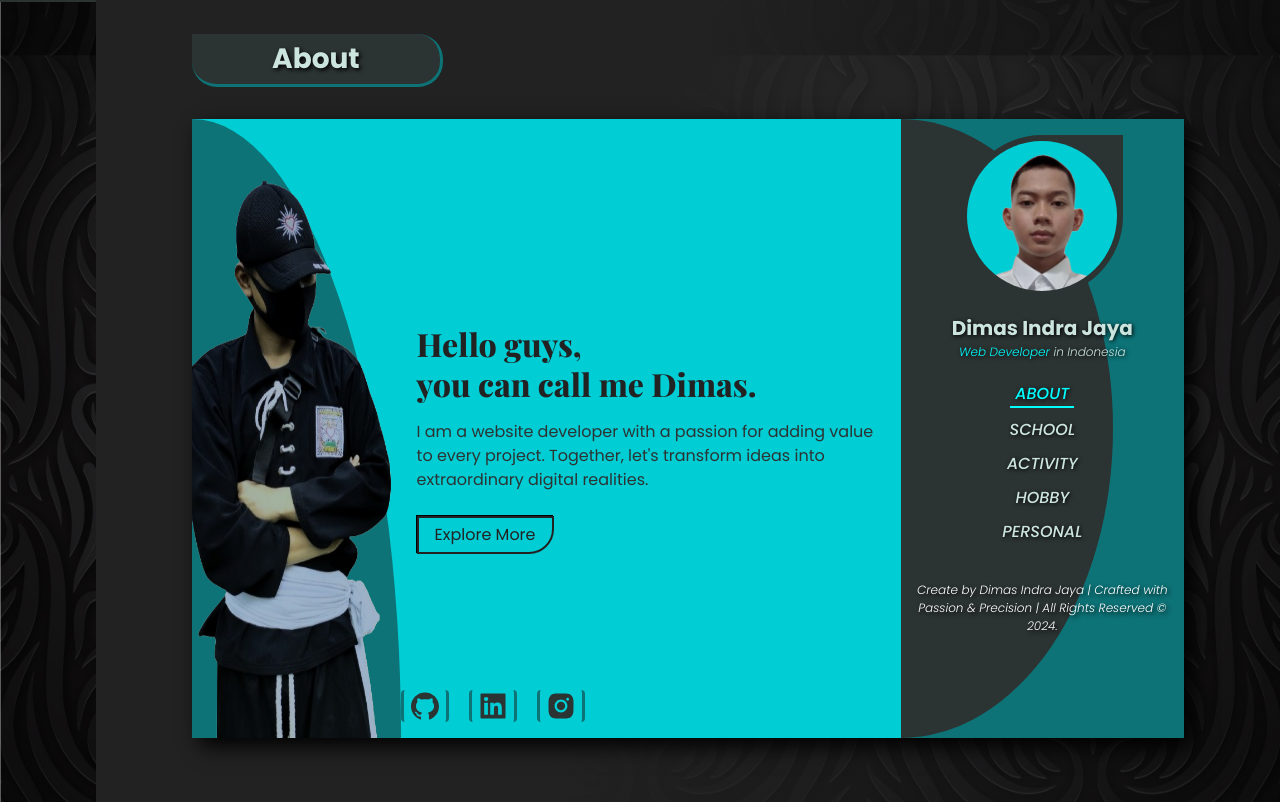
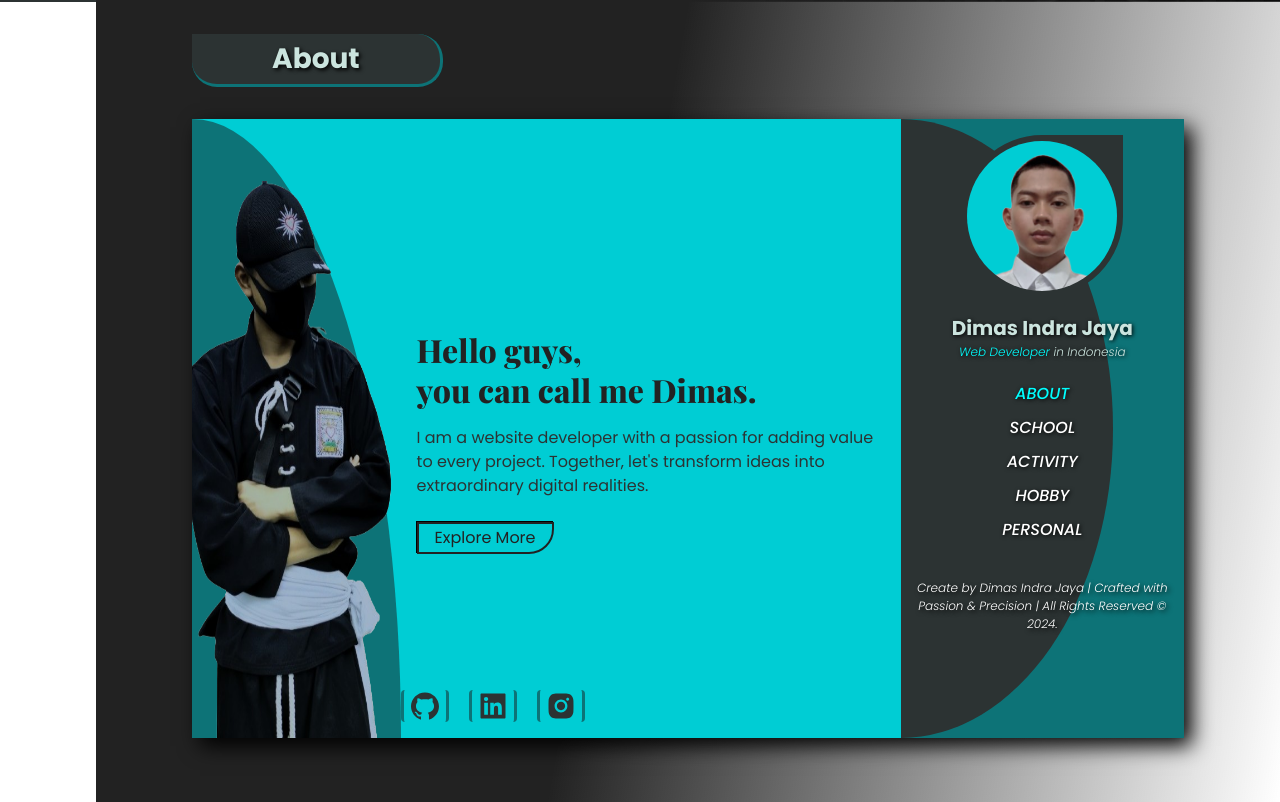
Before and after one commit to CryStealLz0/Project_Vite_Porotfolio, a React (Vite) app: page / in a window 1280 px wide. Shown: the part 798-1600 px from the top of the page. Built offline with nearby package versions, Linux system fonts and the light colour scheme.

Commit message:
update hover

```diff
--- a/src/component/About/AboutDes.tsx
+++ b/src/component/About/AboutDes.tsx
@@ -21,9 +21,9 @@ function AboutDes({ contentAboutData }: IContentAboutProps) {
                     <p>{ContentAbout.description}</p>
                   </div>
                   <div className="button-des">
-                    <button>
-                      <a href={ContentAbout.idNext}>{ContentAbout.buttons}</a>
-                    </button>
+                    <a href={ContentAbout.idNext}>
+                      <button>{ContentAbout.buttons}</button>
+                    </a>
                   </div>
                 </div>
               ))
--- a/src/component/About/AboutProfil.tsx
+++ b/src/component/About/AboutProfil.tsx
@@ -7,8 +7,18 @@ import data from '../../data.json';
 import AboutDes from '../About/AboutDes.tsx';
 import React from 'react';
 
+import { SetStateAction, useState } from 'react'; // Import useState
+
 function AboutProfil() {
   const [responses] = React.useState<IBaseData>(data);
+
+  const [activeIcon, setActiveIcon] = useState('about'); // State untuk ikon yang aktif
+
+  // Fungsi untuk mengubah ikon yang aktif
+  const handleClick = (iconName: SetStateAction<string>) => {
+    setActiveIcon(iconName);
+  };
+
   return (
     <>
       <div className="container-section" id="about">
@@ -35,19 +45,44 @@ function AboutProfil() {
             </div>
             <div className="side-bar-profil">
               <ul>
-                <li className="side-bar-profil-home">
+                <li
+                  className={` ${
+                    activeIcon == 'about' ? 'side-bar-profil-home' : ' '
+                  }`}
+                  onClick={() => handleClick('about')}
+                >
                   <a href="#about-about">ABOUT</a>
                 </li>
-                <li>
+                <li
+                  className={` ${
+                    activeIcon == 'school' ? 'side-bar-profil-home' : ' '
+                  }`}
+                  onClick={() => handleClick('school')}
+                >
                   <a href="#about-school">SCHOOL</a>
                 </li>
-                <li>
+                <li
+                  className={` ${
+                    activeIcon == 'activity' ? 'side-bar-profil-home' : ' '
+                  }`}
+                  onClick={() => handleClick('activity')}
+                >
                   <a href="#about-activity">ACTIVITY</a>
                 </li>
-                <li>
+                <li
+                  className={` ${
+                    activeIcon == 'hobby' ? 'side-bar-profil-home' : ' '
+                  }`}
+                  onClick={() => handleClick('hobby')}
+                >
                   <a href="#about-hobby">HOBBY</a>
                 </li>
-                <li>
+                <li
+                  className={` ${
+                    activeIcon == 'personal' ? 'side-bar-profil-home' : ' '
+                  }`}
+                  onClick={() => handleClick('personal')}
+                >
                   <a href="#about-personal">PERSONAL</a>
                 </li>
               </ul>
--- a/src/global.css
+++ b/src/global.css
@@ -9,9 +9,19 @@
 }
 
 body {
+  /* overflow: hidden; */
+}
+
+body::after {
+  content: ' ';
+  position: fixed;
+  width: 100%;
+  height: 100%;
+  left: 0;
+  top: 0;
+  z-index: -99999;
   background-image: url(./assets/img/bg-body.jpg);
   background-size: 100%;
-  /* overflow: hidden; */
 }
 
 @media only screen and (max-width: 640px) {
--- a/src/style/About/aboutDes.scss
+++ b/src/style/About/aboutDes.scss
@@ -42,7 +42,7 @@
             .button-des {
                 padding: 1.5rem 0rem;
                 button {
-                    padding: 5px 1rem ;
+                    padding: 2px 1rem ;
                     border: 2px solid $primary;
                     color: $primary;
                     border-radius: 0px 0px 25px 0px;
--- a/src/style/About/aboutProfil.scss
+++ b/src/style/About/aboutProfil.scss
@@ -21,18 +21,6 @@
         width: 100%;
         height: 100%;
         box-shadow: 8px 8px 20px black;
-        // .flower-top-profil {
-        //     position: absolute;
-        //     height: 100%;
-        //     width: 200px;
-        //     top: 0;
-        //     right: 27%;
-        //     img {
-        //         transform: rotate(180deg);
-        //         filter: blur(0.4px);
-        //     }
-
-        // }
         .about-profil-img {
             position: relative;
             height: 100%;
@@ -67,7 +55,6 @@
                 border-radius: 100%;
                 background: $primary-variant;
                 z-index: 0;
-                // opacity: 0.5;
             }
             .circle-profil {
                 background: $primary-variant;
@@ -116,18 +103,42 @@
                     display: flex;
                     flex-direction: column;
                     align-items: center;
+                    color: $text-color;
                     .side-bar-profil-home {
                         color: $secondary-variant-light;
-                        border-bottom: 2px solid $secondary-variant-light;
+                        border-style: inset;
+                        // border-bottom: 2px solid $secondary-variant-light;
                     }
                 li {
+                    position: relative;
                     cursor: pointer;
                     margin: 5px 0px;
                     padding: 0px 5px;
                     font-weight: 500;
                     font-style: italic;
-                    color: $text-color-variant;
                     text-shadow: 1px 1px 4px black;
+                    transition: 0.3s;
+                    &:hover {
+                        color: $secondary-variant-light;
+                    }
+                    &:hover::after {
+                        background: $secondary-variant-light;
+                        width: 100%;
+                    }
+                    &::after {
+                        content: " ";
+                        display: flex;
+                        position: absolute;
+                        margin: auto;
+                        left: 0;
+                        right: 0;
+                        bottom: 0px;
+                        width: 0%;
+                        height: 2px;
+                        transition: 0.3s;
+                        border-radius: 1px;
+                        z-index: -10px;
+                    }
                 }
                 }
             }
```
